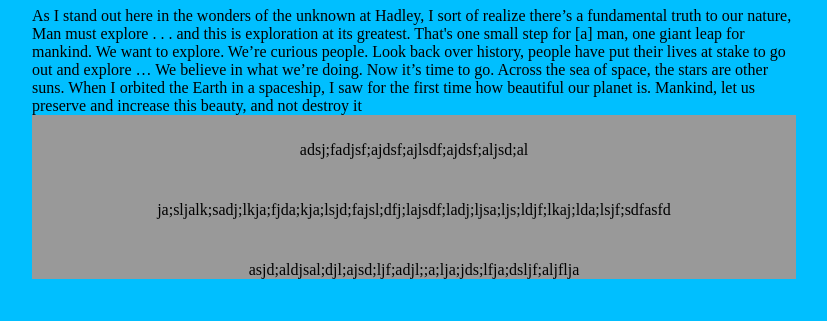
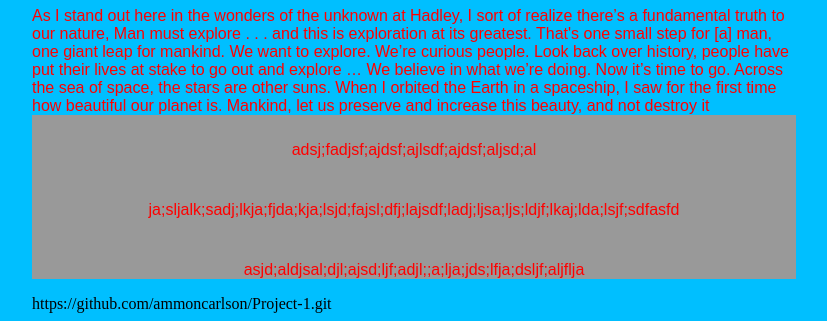
Before and after one commit to ammoncarlson/Project-1, a plain HTML site: page index.html in a window 1280 px wide. Shown: the part 556-877 px from the top of the page, without its empty margins (226-1053 px from the left). Before the commit the page ends 851 px from the top, so only its background shows below. Drawn offline with Linux system fonts and the light colour scheme.

Commit message:
new stuff

```diff
--- a/index.html
+++ b/index.html
@@ -5,6 +5,7 @@
     <meta name="viewport" content="width=device-width, initial-scale=1">
     <title>Medaton</title>
     <link rel="stylesheet" href="style.css">
+    <script src="https://use.fontawesome.com/cd35e400c3.js"></script>
 </head>
 <body style="background-color: deepskyblue" class="body">
     <div class="container">
@@ -36,3 +37,6 @@
     </footer>
 </body>
 </html>
+
+
+https://github.com/ammoncarlson/Project-1.git
--- a/style.css
+++ b/style.css
@@ -11,6 +11,8 @@
 }
 .title {
     text-align: center;
+    font-family: fantasy;
+    color: red;
 }
 .text{
     text-align: left;
```
Also changed, not shown: Login.html (+0 -3 lines).
